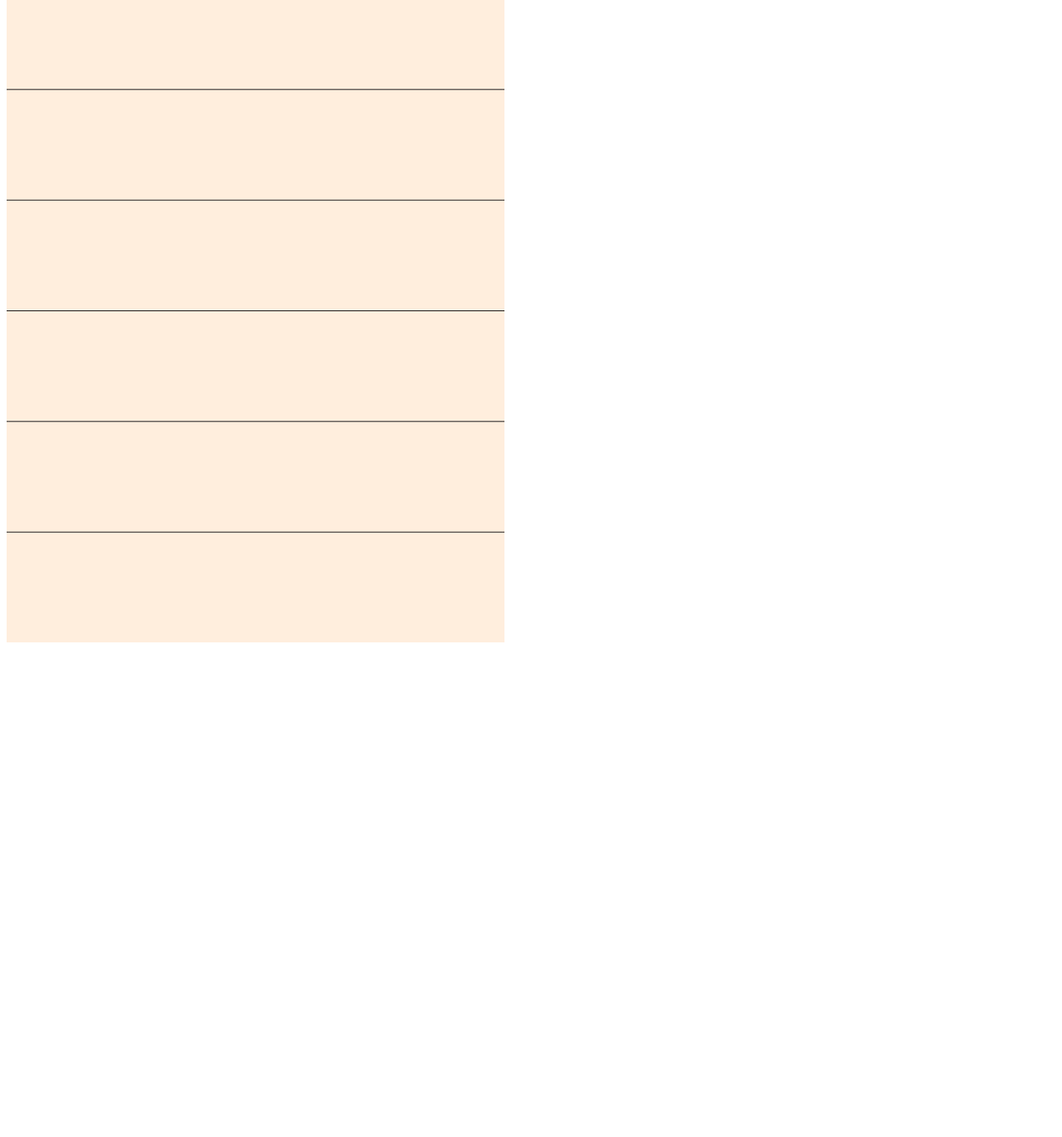
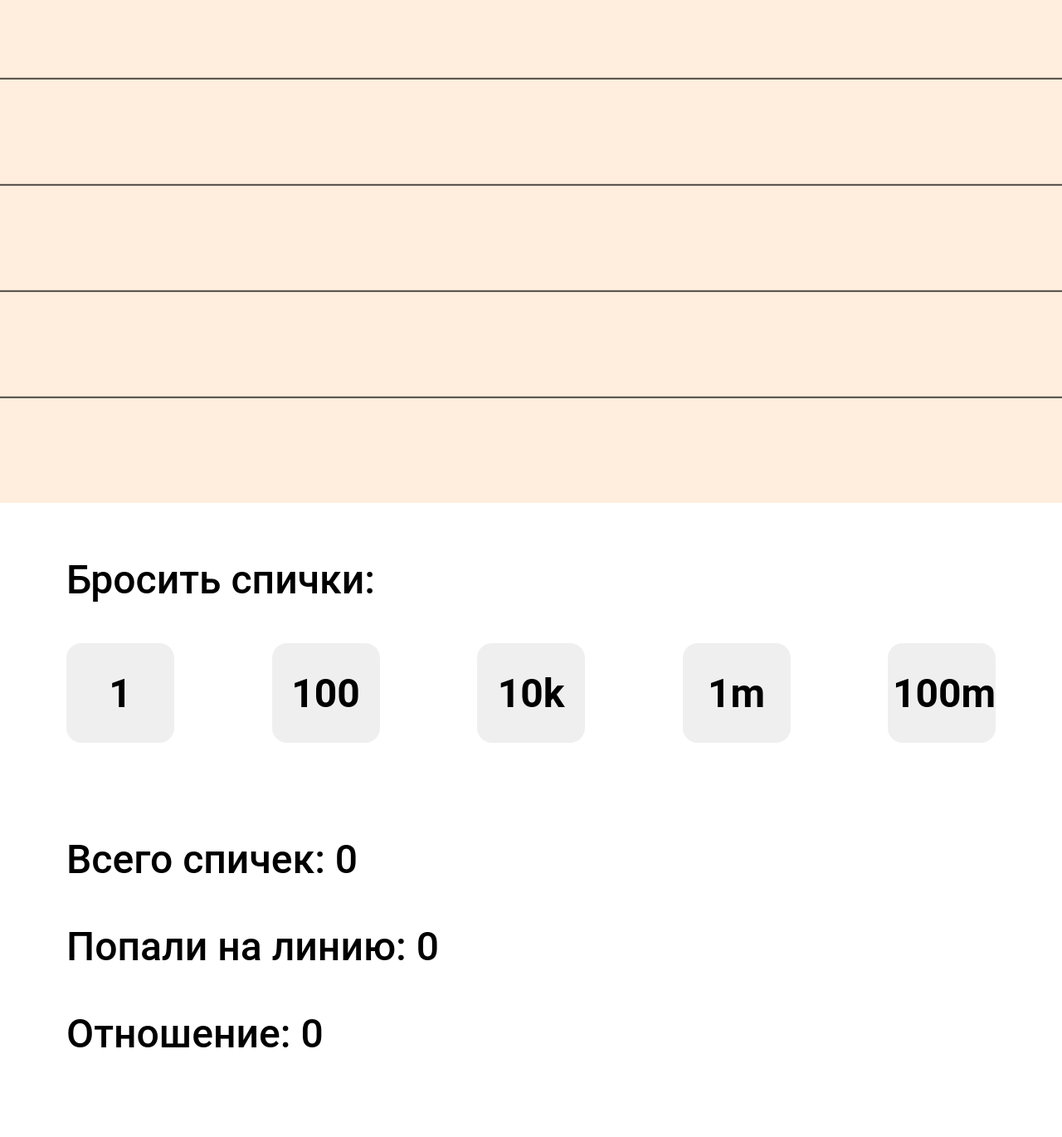
Before and after one commit to KRASILNIKOV30/Buffons-needle-problem, a website: page index.html in a window 1280 px wide. Shown: the part 34-1404 px from the top of the page at 83% size. Before the commit the page ends 820 px from the top, so only its background shows below. Drawn offline with Linux system fonts and the light colour scheme.

Commit message:
Add files via upload

```diff
--- a/index.html
+++ b/index.html
@@ -6,7 +6,32 @@
     <link href="style/style.css" rel="stylesheet" />
 </head>
 <body>
-    <canvas id="canvas" class="canvas"></canvas>
+    <div class="main-container">
+        <canvas id="canvas" class="canvas"></canvas>
+        <div class="control-block">
+            <div class="control-block__buttons-panel">
+                <span class="control-block__text">Бросить спички:</span>
+                <div class="control-block__buttons-panel__buttons-wrapper">
+                    <button class="control-block__buttons-panel__button" value="1">1</button>
+                    <button class="control-block__buttons-panel__button" value="100">100</button>
+                    <button class="control-block__buttons-panel__button" value="10000">10k</button>
+                    <button class="control-block__buttons-panel__button" value="1000000">1m</button>
+                    <button class="control-block__buttons-panel__button" value="100000000">100m</button>
+                </div>
+            </div>
+            <div class="control-block__info">
+                <span class="control-block__info__main">
+                    Всего спичек: <span id="controlBlockInfoMain">0</span>
+                </span>
+                <span class="control-block__info__sub">
+                    Попали на линию: <span id="controlBlockInfoSub">0</span>
+                </span>
+                <span class="control-block__info__main">
+                    Отношение: <span id="controlBlockInfoResult">0</span>
+                </span>
+            </div>
+        </div>
+    </div>
     <script src="script/script.js"></script>
 </body>
 </html>
--- a/package.json
+++ b/package.json
@@ -4,5 +4,6 @@
   },
   "devDependencies": {
     "sass": "^1.64.2"
-  }
+  },
+  "type": "module"
 }
--- a/script/script.js
+++ b/script/script.js
@@ -1,19 +1,27 @@
+window.addEventListener('load', () => {
+    const canvasWidth = window.screen.width
+    const canvasHeight = 400
+
     const canvas = document.getElementById('canvas')
     const canvasContext = canvas.getContext('2d')
+    const buttons = document.querySelectorAll('.control-block__buttons-panel__button')
+    const controlBlockInfoMain = document.getElementById('controlBlockInfoMain')
+    const controlBlockInfoSub = document.getElementById('controlBlockInfoSub')
+    const controlBlockInfoResult = document.getElementById('controlBlockInfoResult')
+
+    canvas.width = canvasWidth
+    canvas.height = canvasHeight
 
     const GAME = {
-    width: 600,
-    height: 800,
+        width: canvasWidth,
+        height: canvasHeight,
         background: '#ffeedd',
         matchesOnLineNumber: 0,
         matchesNumber: 0
     }
 
-canvas.width = GAME.width
-canvas.height = GAME.height
-
     const LINE = {
-    number: 5,
+        number: 4,
         color: '#1a1a1a',
         height: 1
     }
@@ -38,13 +46,15 @@ const drawLines = () => {
         }
     }
 
-const throwMatch = () => {
+    const throwMatches = (number) => {
+        for(let i = 0; i < number; i++) {
             GAME.matchesNumber++
             const startPoint = getRandomPoint()
             const endPoint = getEndPoint(startPoint)
-    //drawMatch(startPoint, endPoint)
+            drawMatch(startPoint, endPoint)
             if (isMatchOnLine(startPoint.y, endPoint.y)) {
                 GAME.matchesOnLineNumber++
+            }
         }
     }
 
@@ -87,18 +97,26 @@ const getSectionNumber = (y) => {
         return Math.floor(y / (GAME.height / (LINE.number + 1)))
     }
 
+    const initButtons = () => {
+        buttons.forEach(button => {
+            button.addEventListener('click', () => {
+                throwMatches(button.value)
+                updatePageInfo()
+            })
+        })
+    }
+
+    const updatePageInfo = () => {
+        controlBlockInfoMain.textContent = GAME.matchesNumber
+        controlBlockInfoSub.textContent = GAME.matchesOnLineNumber
+        controlBlockInfoResult.textContent = (GAME.matchesNumber / GAME.matchesOnLineNumber).toString()
+    }
+
     const drawFrame = () => {
         drawBackground()
         drawLines()
-    throwMatch()
+        initButtons()
     }
 
     drawFrame()
-
-for (let i = 0; i < 1000; i++) {
-    throwMatch()
-}
-
-console.log(GAME.matchesNumber)
-console.log(GAME.matchesOnLineNumber)
-console.log(GAME.matchesNumber / GAME.matchesOnLineNumber)
+}, { once: true })
--- /dev/null
+++ b/style/style.scss
@@ -0,0 +1,48 @@
+body {
+  margin: 0;
+}
+
+.main-container {
+  display: flex;
+  flex-direction: column;
+  font: 500 48px 'Roboto'
+}
+
+.control-block {
+  &__text {
+    margin-bottom: 48px;
+  }
+
+  &__buttons-panel {
+    display: flex;
+    flex-direction: column;
+    padding: 64px 80px;
+
+    &__buttons-wrapper {
+      display: flex;
+      justify-content: space-between;
+    }
+
+    &__button {
+      height: 120px;
+      width: 130px;
+      font: 700 48px 'Roboto';
+      border-radius: 18px;
+      border: none
+    }
+  }
+
+  &__info {
+    display: flex;
+    flex-direction: column;
+    padding: 48px 80px;
+
+    &__main {
+      margin-bottom: 48px
+    }
+
+    &__sub {
+      margin-bottom: 48px;
+    }
+  }
+}
```
Also changed, not shown: style/style.css, 1 other file. Lines whose indentation alone changed are shown as unchanged.
